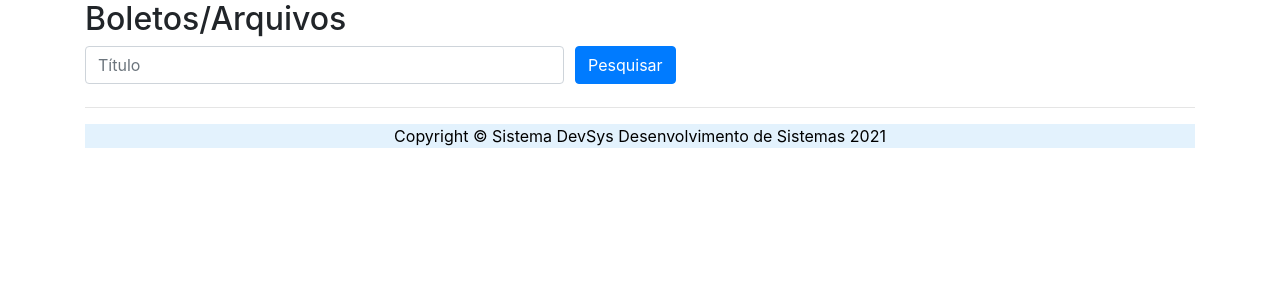
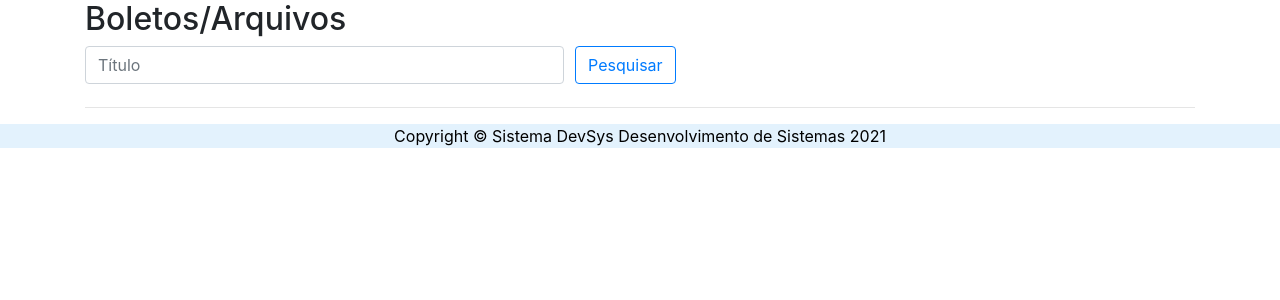
Before and after one commit to CesarAugusto88/sistemadevsys, a Django app: page /devsys/class/arqs/ in a window 1280 px wide. Shown: the part 56-356 px from the top of the page. Run offline with Django 3.2, Linux system fonts and the light colour scheme; some libraries are stand-ins or nearby versions.

Commit message:
update bol_list.html

```diff
--- a/core/templates/bol_list.html
+++ b/core/templates/bol_list.html
@@ -8,7 +8,7 @@
       <label for="pesquisa" class="sr-only">Pesquisar</label>
       <input type="text" size="40" id="pesquisa" name="pesquisa" placeholder="Título" class="form-control">
     </div>
-    <button type="submit" class="btn btn-primary" style="margin-left: 1%;">Pesquisar</button>
+    <button type="submit" class="btn btn-outline-primary my-2 my-sm-0" style="margin-left: 1%;">Pesquisar</button>
   </form>
   <hr>
   {% for bol in bols %}
@@ -30,8 +30,9 @@
           Download Boleto/Arquivo
         </a>
     </p>
+    </fieldset>
     <hr>
   {% endfor %}
-
+</div>
 
 {% endblock %}
```
